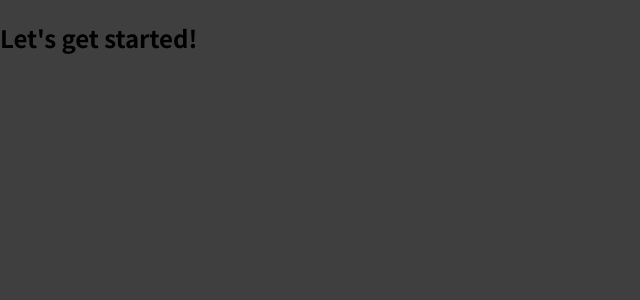
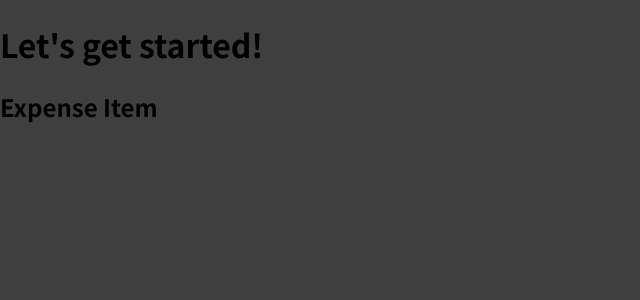
Before and after one commit to Pranav016/CurbMyExpenditure, a JavaScript app: page / in a window 1280 px wide. Shown: the top 300 px of the page, without its empty margins (0-640 px from the left). Built offline with nearby package versions, Linux system fonts and the light colour scheme.

Commit message:
Add ExpenseItem component and scripts to package.json

```diff
--- a/src/App.js
+++ b/src/App.js
@@ -1,9 +1,12 @@
+import ExpenseItem from './components/ExpenseItem';
+
 function App() {
-  return (
-    <div>
-      <h2>Let's get started!</h2>
-    </div>
-  );
+    return (
+        <div>
+            <h1>Let's get started!</h1>
+            <ExpenseItem></ExpenseItem>
+        </div>
+    );
 }
 
 export default App;
--- /dev/null
+++ b/src/components/ExpenseItem.js
@@ -0,0 +1,5 @@
+function ExpenseItem() {
+    return <h2>Expense Item</h2>;
+}
+
+export default ExpenseItem;
--- a/src/index.css
+++ b/src/index.css
@@ -1,11 +1,11 @@
-@import url('https://fonts.googleapis.com/css2?family=Noto+Sans+JP:wght@400;700&display=swap');
+@import url("https://fonts.googleapis.com/css2?family=Noto+Sans+JP:wght@400;700&display=swap");
 
 * {
   box-sizing: border-box;
 }
 
 html {
-  font-family: 'Noto Sans JP', sans-serif;
+  font-family: "Noto Sans JP", sans-serif;
 }
 
 body {
```
Also changed, not shown: package.json (+5 -2 lines), .eslintrc.json, 2 other files (tests, documents, lock files or other folders).
